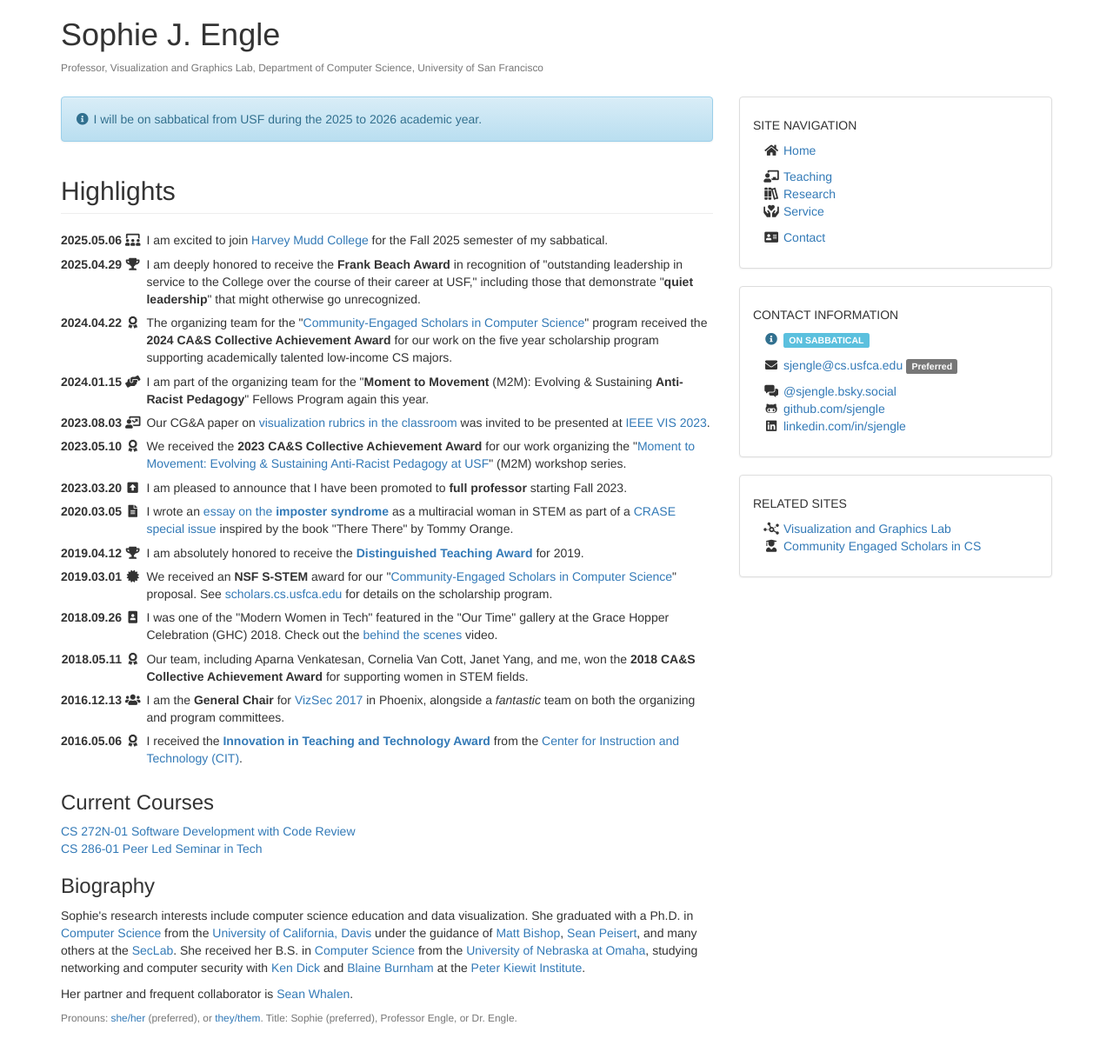
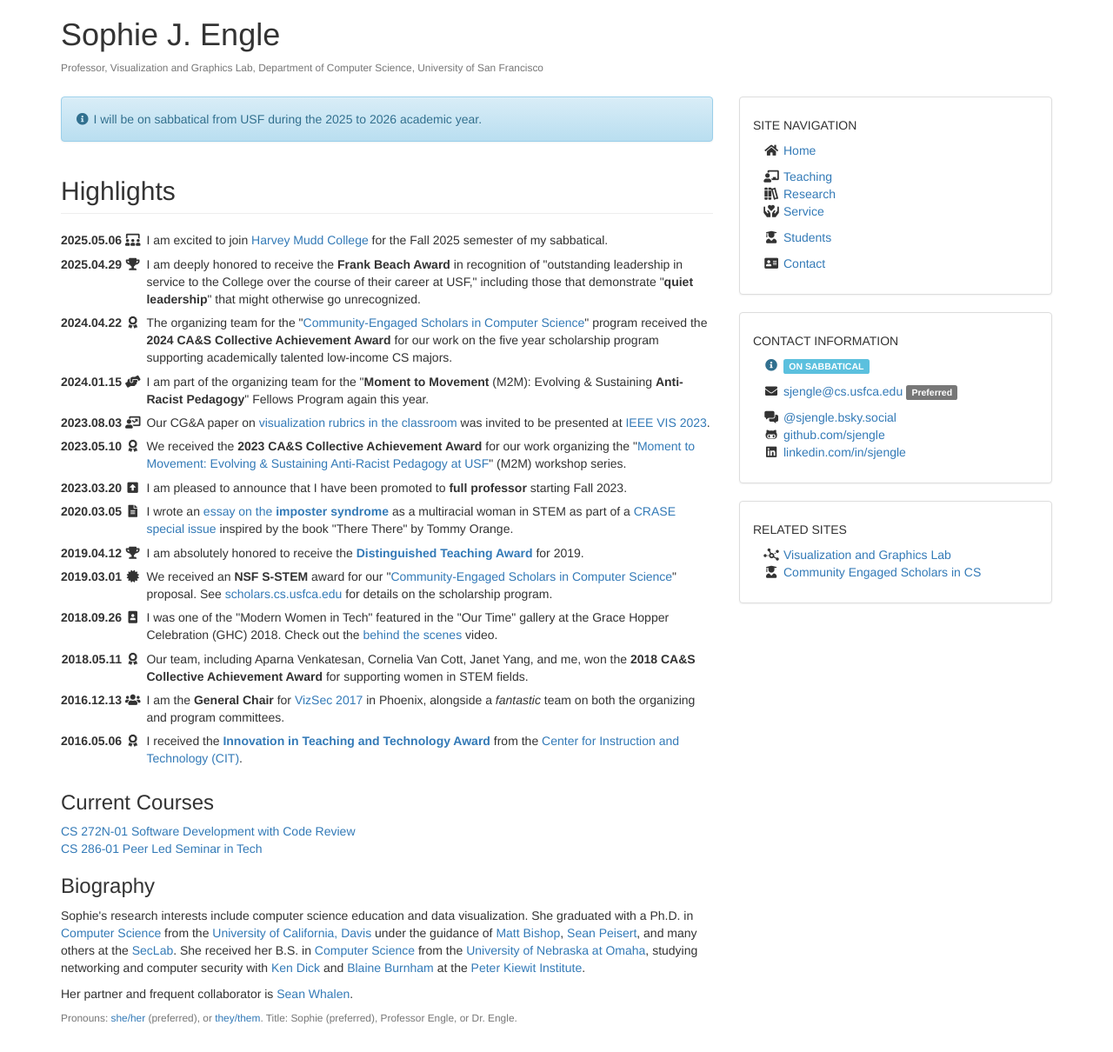
Before and after one commit to sjengle/sjengle.github.io, a Jekyll site: the page built from index.html, in a window 1280 px wide. Shown: the whole page at 87% size. Built offline with Jekyll 4.4.1, drawn with Linux system fonts in a browser that asks for light colours.

Commit message:
Adding students to layout

```diff
--- a/_layouts/default.html
+++ b/_layouts/default.html
@@ -87,6 +87,10 @@
             </ul>
 
             <ul class="fa-ul">
+              <li><i class="fa-li fas fa-user-graduate"></i> <a href="{{ site.baseurl }}/students.html">Students</a></li>
+            </ul>
+
+            <ul class="fa-ul">
               <li><i class="fa-li fas fa-address-card"></i> <a href="{{ site.baseurl }}/contact.html">Contact</a></li>
             </ul>
           </div>
```
